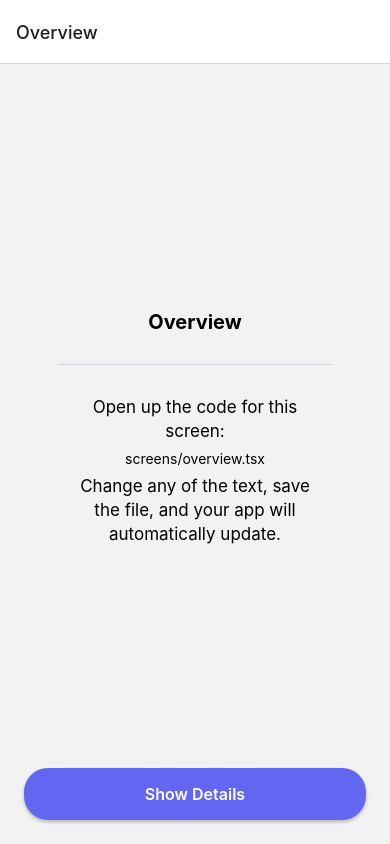
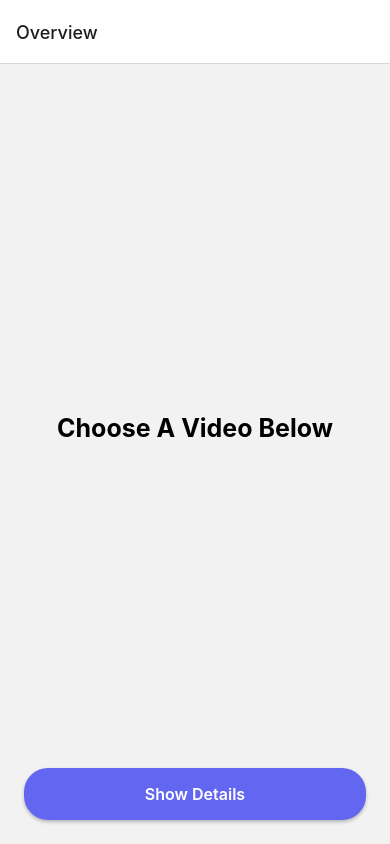
Before and after one commit to friyiajr/AiSwingPlaneTrackerStarter, a React Native app: screen /Overview in a window 390 px wide. Built offline with nearby package versions, Linux system fonts and the light colour scheme.

Commit message:
Starter Cleanup

```diff
--- a/navigation/index.tsx
+++ b/navigation/index.tsx
@@ -6,7 +6,7 @@ import Overview from '../screens/overview';
 
 export type RootStackParamList = {
   Overview: undefined;
-  Details: { name: string };
+  Details: undefined;
 };
 
 const Stack = createStackNavigator<RootStackParamList>();
--- a/screens/context.tsx
+++ b/screens/context.tsx
@@ -18,7 +18,6 @@ type Context = {
   setVideoFile: React.Dispatch<React.SetStateAction<string>>;
 };
 
-// Just find-replace "XContext" with whatever context name you like. (ie. DankContext)
 const XContext = createContext<Context | null>(null);
 
 export const XContextProvider = ({ children }: Props) => {
--- a/screens/details.tsx
+++ b/screens/details.tsx
@@ -1,10 +1,4 @@
-import { RouteProp, useRoute } from '@react-navigation/native';
-import { ScreenContent } from 'components/ScreenContent';
 import { StyleSheet, View, Text } from 'react-native';
-
-import { RootStackParamList } from '../navigation';
-
-type DetailsSreenRouteProp = RouteProp<RootStackParamList, 'Details'>;
 
 export default function Details() {
   return (
--- a/screens/overview.tsx
+++ b/screens/overview.tsx
@@ -1,7 +1,7 @@
 import { useNavigation } from '@react-navigation/native';
 import { StackNavigationProp } from '@react-navigation/stack';
-import { ScreenContent } from 'components/ScreenContent';
-import { StyleSheet, View } from 'react-native';
+import { useState } from 'react';
+import { StyleSheet, View, Text, ActivityIndicator } from 'react-native';
 
 import { Button } from '../components/Button';
 import { RootStackParamList } from '../navigation';
@@ -10,18 +10,21 @@ type OverviewScreenNavigationProps = StackNavigationProp<RootStackParamList, 'Ov
 
 export default function Overview() {
   const navigation = useNavigation<OverviewScreenNavigationProps>();
+  const [isLoading, setIsLoading] = useState(false);
+
+  const startProcessing = () => {
+    navigation.navigate('Details');
+  };
 
   return (
     <View style={styles.container}>
-      <ScreenContent path="screens/overview.tsx" title="Overview" />
-      <Button
-        onPress={() =>
-          navigation.navigate('Details', {
-            name: 'Dan',
-          })
-        }
-        title="Show Details"
-      />
+      <View style={styles.mainContent}>
+        <Text style={styles.messageText}>
+          {isLoading ? 'Processing...' : 'Choose A Video Below'}
+        </Text>
+        {isLoading && <ActivityIndicator size="large" />}
+      </View>
+      <Button onPress={startProcessing} title="Show Details" />
     </View>
   );
 }
@@ -31,4 +34,14 @@ export const styles = StyleSheet.create({
     flex: 1,
     padding: 24,
   },
+  mainContent: {
+    flex: 1,
+    justifyContent: 'center',
+    alignItems: 'center',
+    gap: 20,
+  },
+  messageText: {
+    fontSize: 25,
+    fontWeight: 'bold',
+  },
 });
```
